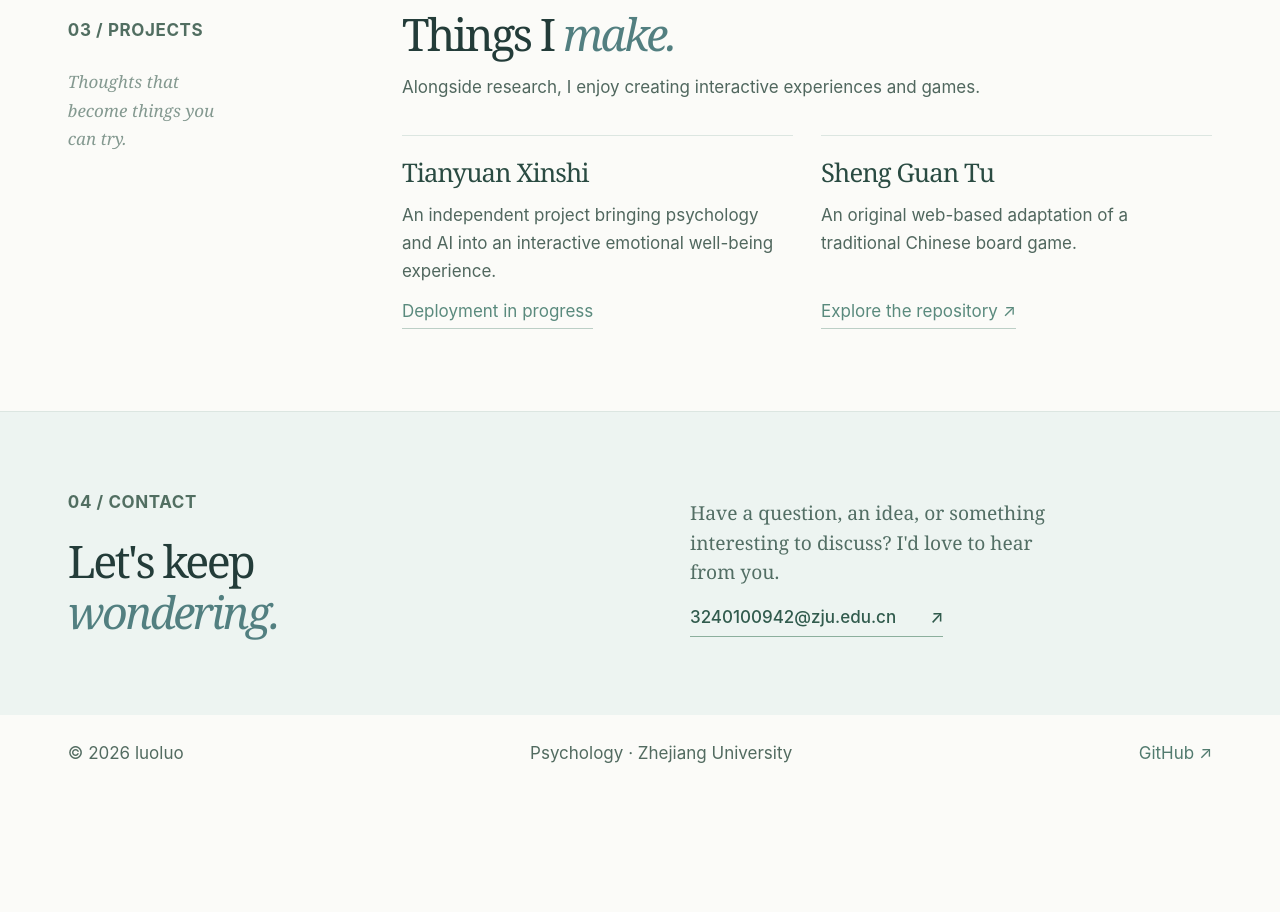
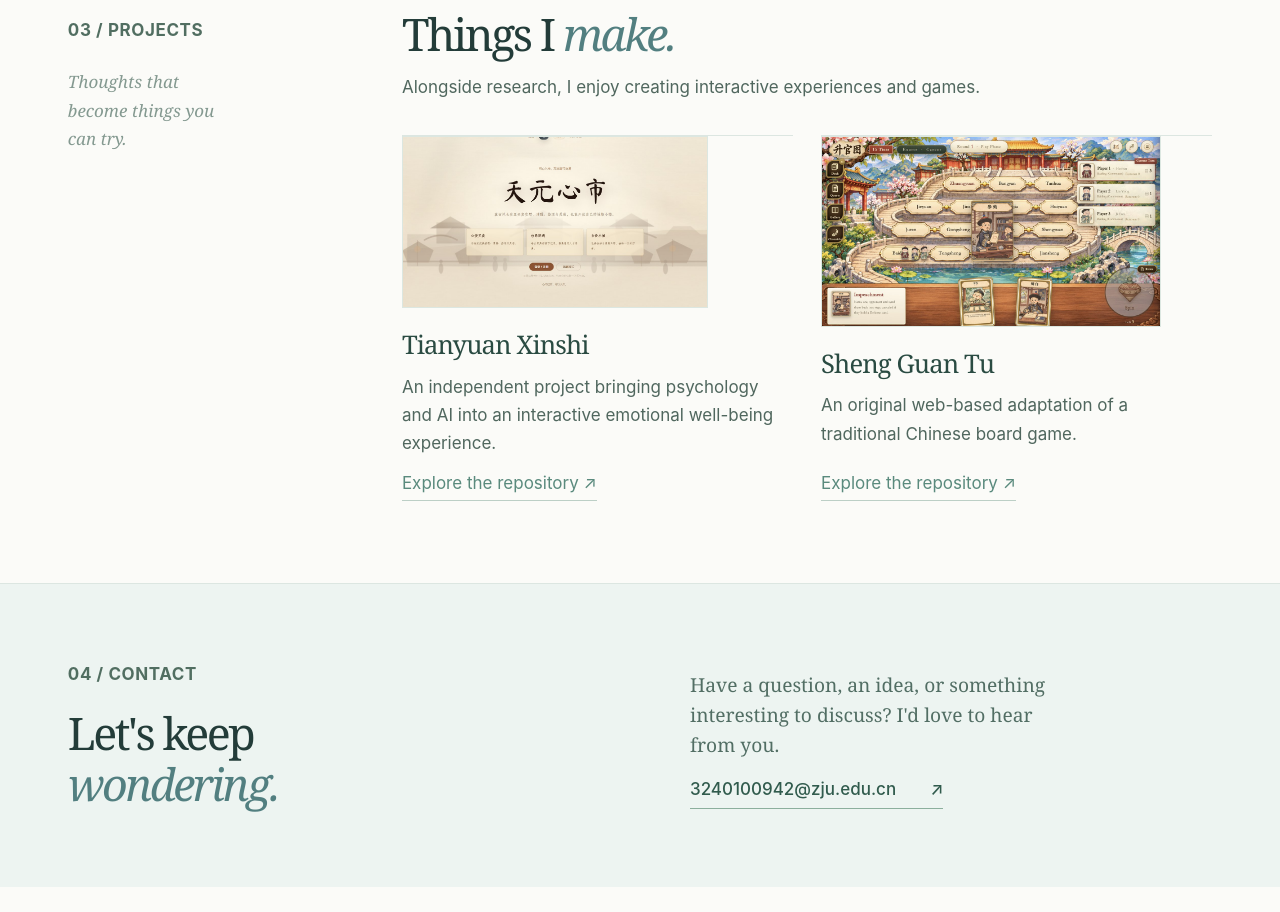
Before and after one commit to luoluo926/luoluo926.github.io, a plain HTML site: page index.html in a window 1280 px wide. Shown: the part 2308-3220 px from the top of the page. Before the commit the page ends 3099 px from the top, so only its background shows below. Drawn offline with Linux system fonts and the light colour scheme.

Commit message:
Add real project screenshots and link Tianyuan Xinshi to its repository

```diff
--- a/index.html
+++ b/index.html
@@ -80,9 +80,9 @@
       <div class="project-grid">
         <article class="project">
           <div class="project-frame" data-image="assets/projects/tianyuan/tianyuan-screenshot.jpg" data-fallback-image="assets/projects/tianyuan/tianyuan-screenshot.png" data-alt="Screenshot of Tianyuan Xinshi"><div class="frame-text"><span class="frame-rule"></span><span>REAL PROJECT IMAGE / RESERVED</span><span class="frame-index">01</span></div></div>
-          <div class="project-heading"><h3>Tianyuan Xinshi</h3></div>
+          <div class="project-heading"><h3><a href="https://github.com/luoluo926/tianyuan-xinshi" target="_blank" rel="noopener noreferrer">Tianyuan Xinshi</a></h3></div>
           <p>An independent project bringing psychology and AI into an interactive emotional well-being experience.</p>
-          <span class="project-detail">Deployment in progress</span>
+          <a class="project-detail project-detail-link" href="https://github.com/luoluo926/tianyuan-xinshi" target="_blank" rel="noopener noreferrer">Explore the repository ↗</a>
         </article>
         <article class="project">
           <div class="project-frame" data-image="assets/projects/sheng-guan-tu/shengguan-screenshot.jpg" data-fallback-image="assets/projects/sheng-guan-tu/shengguan-screenshot.png" data-alt="Screenshot of Sheng Guan Tu"><div class="frame-text"><span class="frame-rule"></span><span>REAL GAME SCREENSHOT / RESERVED</span><span class="frame-index">02</span></div></div>
```
Also changed, not shown: assets/projects/sheng-guan-tu/shengguan-screenshot.jpg (added), assets/projects/tianyuan/tianyuan-screenshot.jpg (added), 1 other file.
